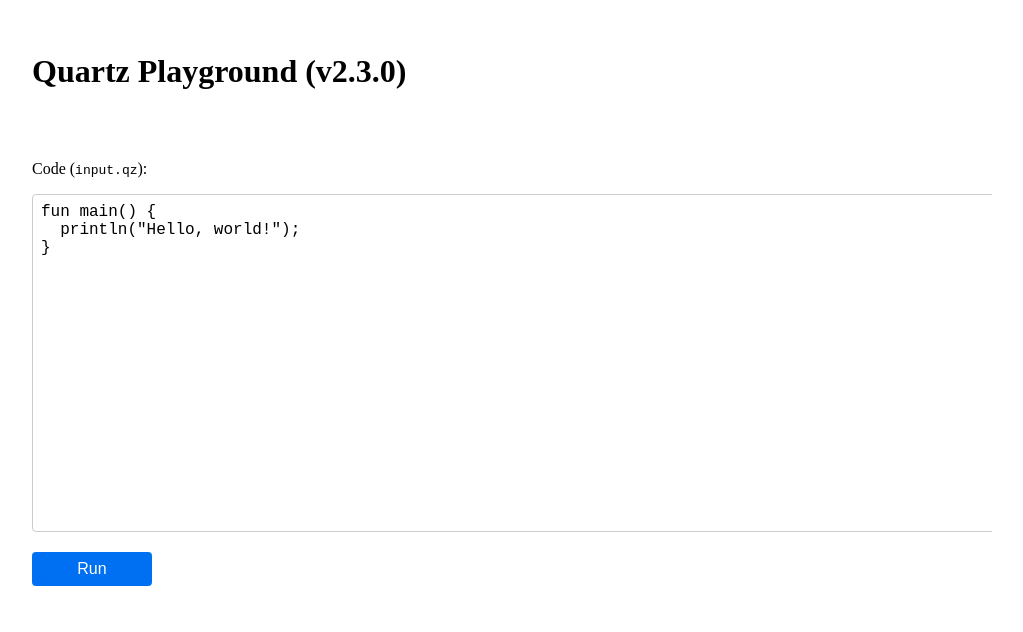
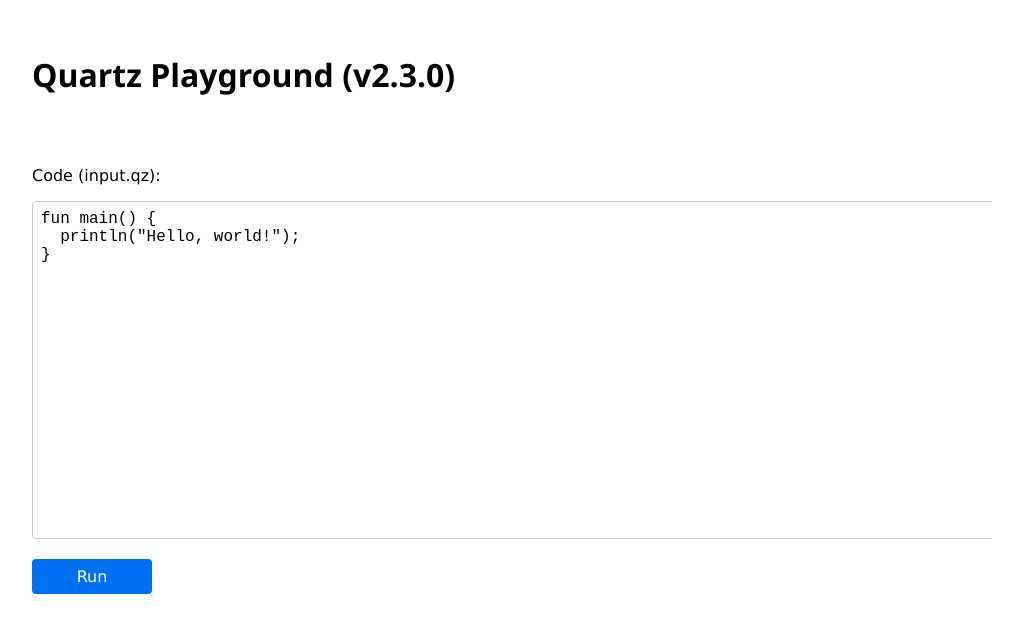
Before and after one commit to myuon/quartz-playground, a Preact app: page / in a window 1280 px wide. Shown: the top 632 px of the page, without its empty margins (128-1151 px from the left). Built offline with nearby package versions, Linux system fonts and the light colour scheme.

Commit message:
chore: set font-family

```diff
--- /dev/null
+++ b/src/global.css
@@ -0,0 +1,7 @@
+* {
+  font-family:Verdana, Geneva, Tahoma, sans-serif;
+}
+
+h1 {
+  font-family:'Segoe UI', Tahoma, Geneva, Verdana, sans-serif;
+}
--- a/src/index.tsx
+++ b/src/index.tsx
@@ -1,5 +1,6 @@
 import { render } from "preact";
 import "modern-css-reset";
 import { App } from "./App";
+import "./global.css";
 
 render(<App />, document.body);
```
